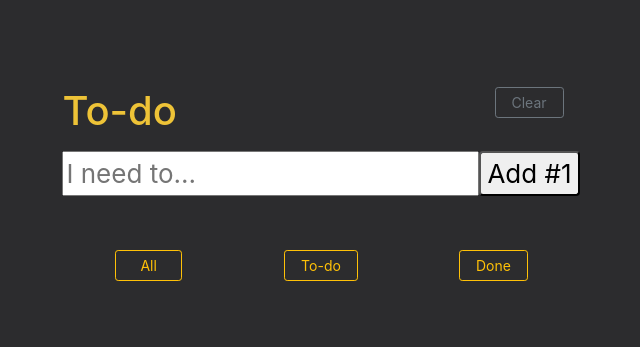
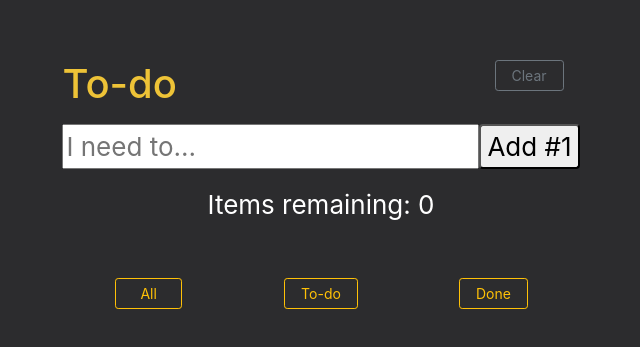
Before and after one commit to hayden-nesbit/to-do-list, a React (Create React App) app: page / in a window 1280 px wide. Shown: the part 215-562 px from the top of the page, without its empty margins (319-959 px from the left). Built offline with nearby package versions, Linux system fonts and the light colour scheme.

Commit message:
remaining items count working

```diff
--- a/src/ToDoApp.js
+++ b/src/ToDoApp.js
@@ -32,6 +32,7 @@ class ToDoApp extends React.Component {
         if (this.state.view === "done") {
             tmpItems = this.state.done;
         }
+
         return (
             <div>
                 <button onClick={this.clearList} className="btn btn-sm btn-outline-secondary px-3 float-right mr-3">Clear</button>
@@ -47,6 +48,7 @@ class ToDoApp extends React.Component {
                     <button className="rounded">
                         Add #{this.state.items.length + 1}
                     </button>
+                    <p className="mt-3">Items remaining: {this.state.inprogress.length}</p>
                 </form>
                 <Views updateView={this.setView}/>
             </div>
@@ -158,7 +160,7 @@ class TodoItem extends React.Component {
     }
 
     render() {
-        //variable to check if done  this.props.state?
+        //variable to check if done
         return (
             <div className="appField">
                 <li>
```
